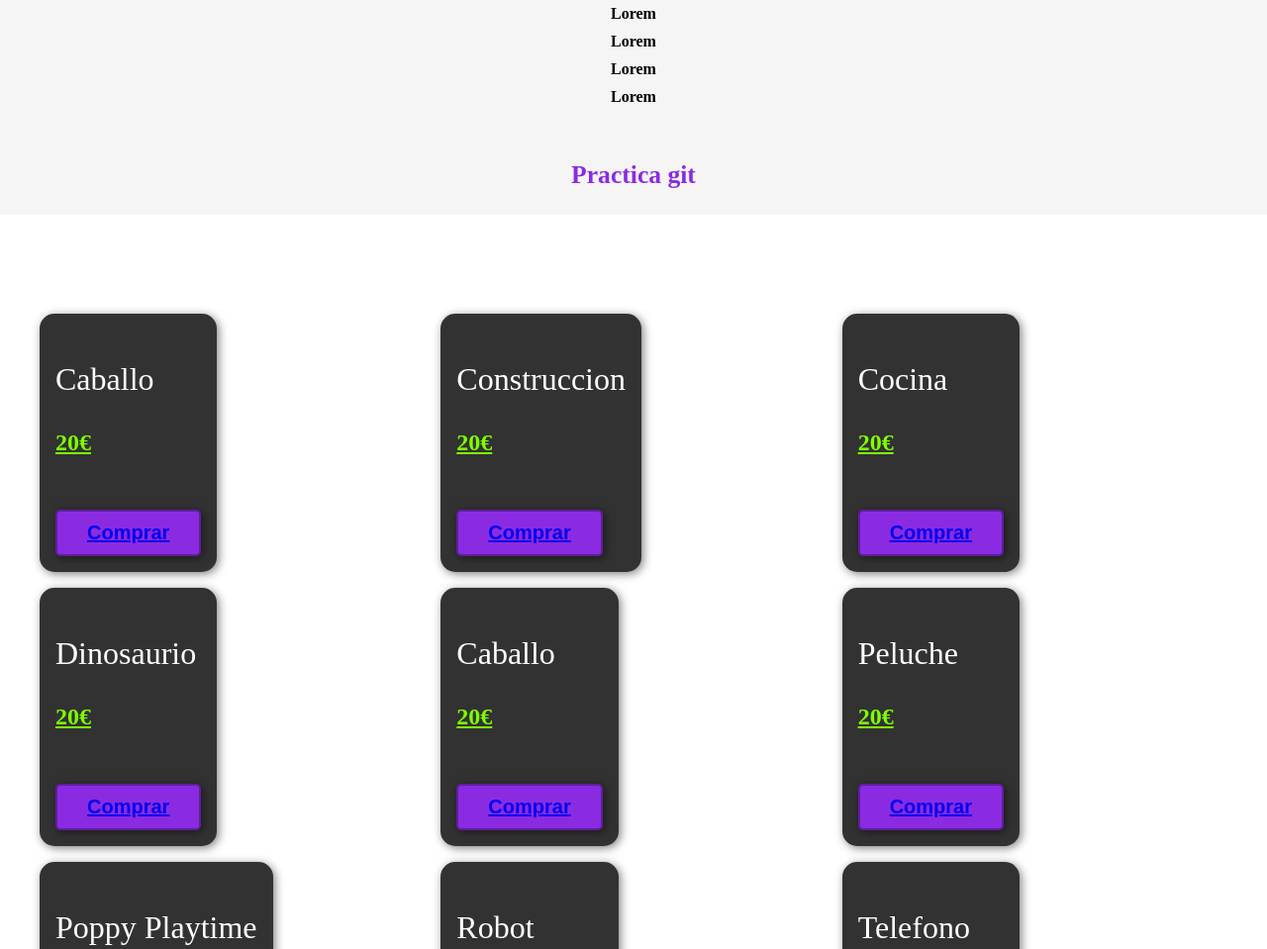
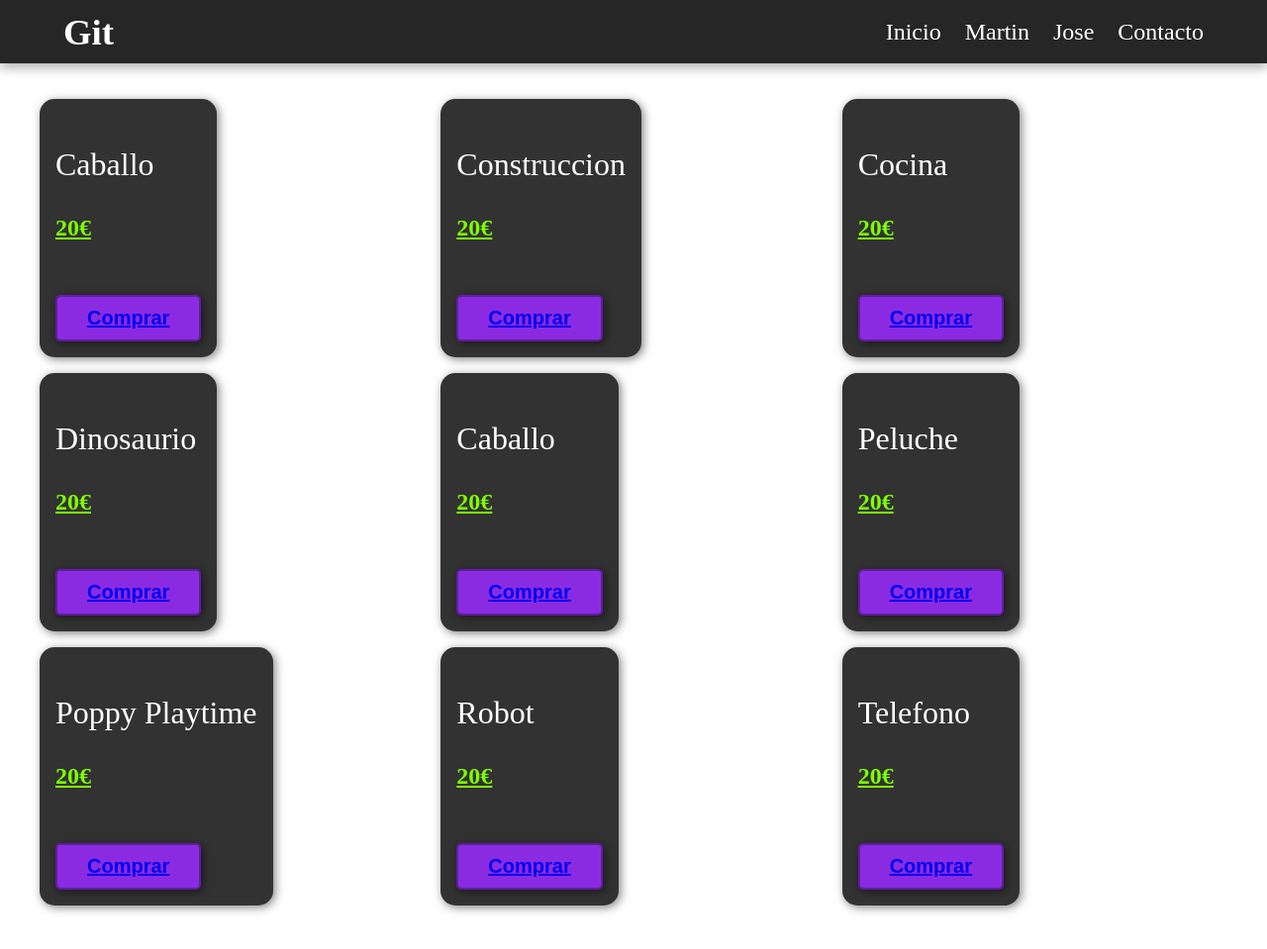
Before and after one commit to Victorhuevero97/20-01-2023, a plain HTML site: page index.html in a window 1280 px wide. Shown: the top 959 px of the page at 99% size. Drawn offline with Linux system fonts and the light colour scheme.

Commit message:
menu igual todas las paginas

```diff
--- a/index.html
+++ b/index.html
@@ -9,15 +9,23 @@
 </head>
 <body>
     <header>
-        <div class="container">
-            <p class="logo">Practica git</p>
-            <nav>
-                <a href="">Lorem</a>
-                <a href="">Lorem</a>
-                <a href="">Lorem</a>
-                <a href="">Lorem</a>
-            </nav>
-        </div>
+        <nav class="navbar">
+            <div class="navbar-container container">
+                <input type="checkbox" name="" id="">
+                <div class="hamburger-lines">
+                    <span class="line line1"></span>
+                    <span class="line line2"></span>
+                    <span class="line line3"></span>
+                </div>
+                <ul class="menu-items">
+                    <li><a href="index.html">Inicio</a></li>
+                    <li><a href="martin.html">Martin</a></li>
+                    <li><a href="#">Jose</a></li>
+                    <li><a href="formulario.html">Contacto</a></li>
+                </ul>
+                <h1 class="logo">Git</h1>
+            </div>
+        </nav>
     </header>
 
     <main class="main-tienda">
--- a/styles.css
+++ b/styles.css
@@ -1,40 +1,3 @@
-
-header{
-    background-color: rgb(245,245,245);
-
-}
-
-header .logo{
-    margin: 0;
-    padding: 25px 30px;
-    font-weight: bold;
-    color: blueviolet;
-    font-size: 1.6em;
-}
-
-header .container{
-    display: flex;
-    flex-direction: column;
-    align-items: center;
-}
-
-header nav{
-    display: flex;
-    flex-direction: column;
-    text-align: center;
-    padding-bottom: 25px;
-}
-
-header a{
-    padding: 5px 12px;
-    text-decoration: none;
-    font-weight: bold;
-    color: black;
-}
-
-header a:hover{
-    color: blueviolet;
-}
 
 .prod {
     color: white;
```
Also changed, not shown: formulario.html (+18 -5 lines), martin.html (+1 -1 lines).
